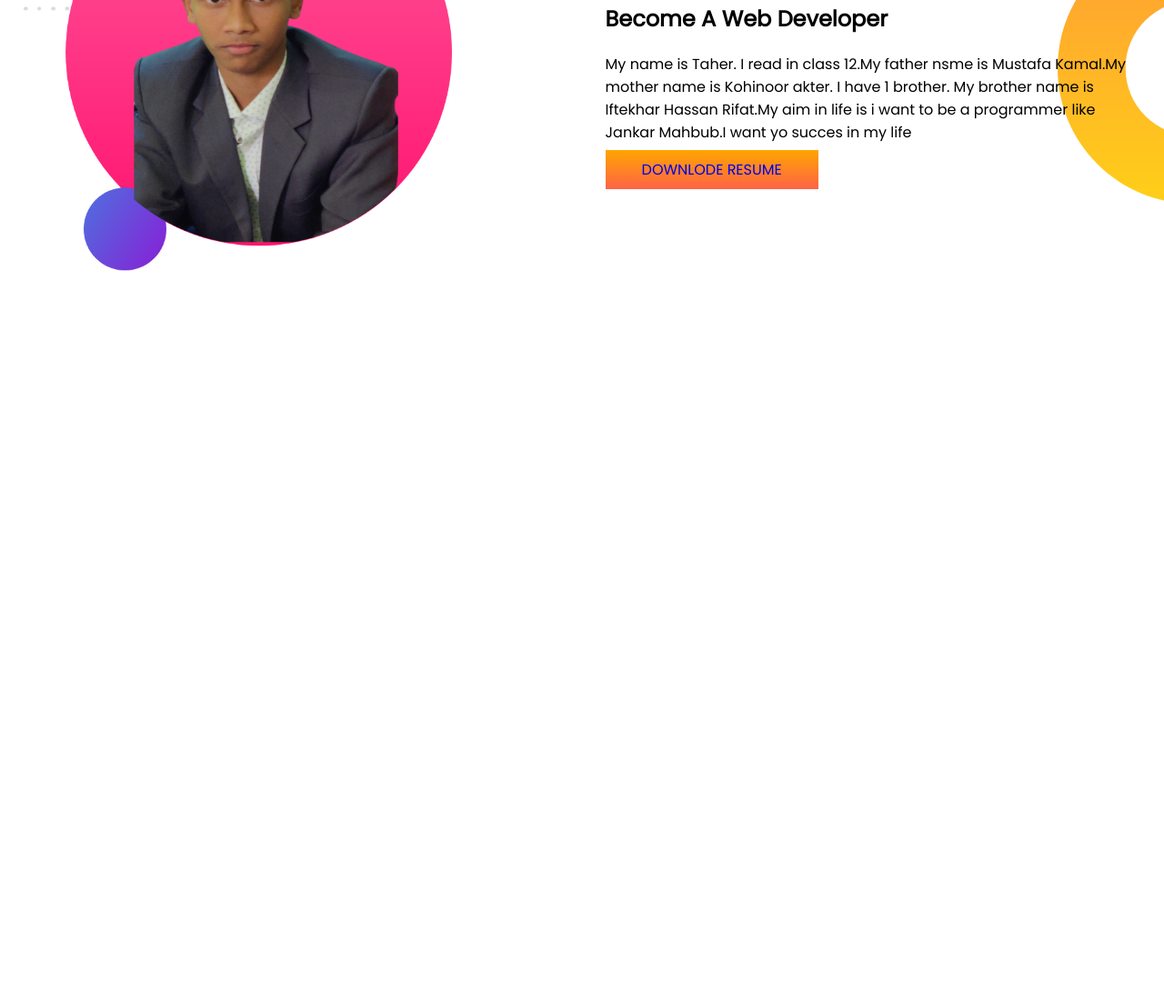
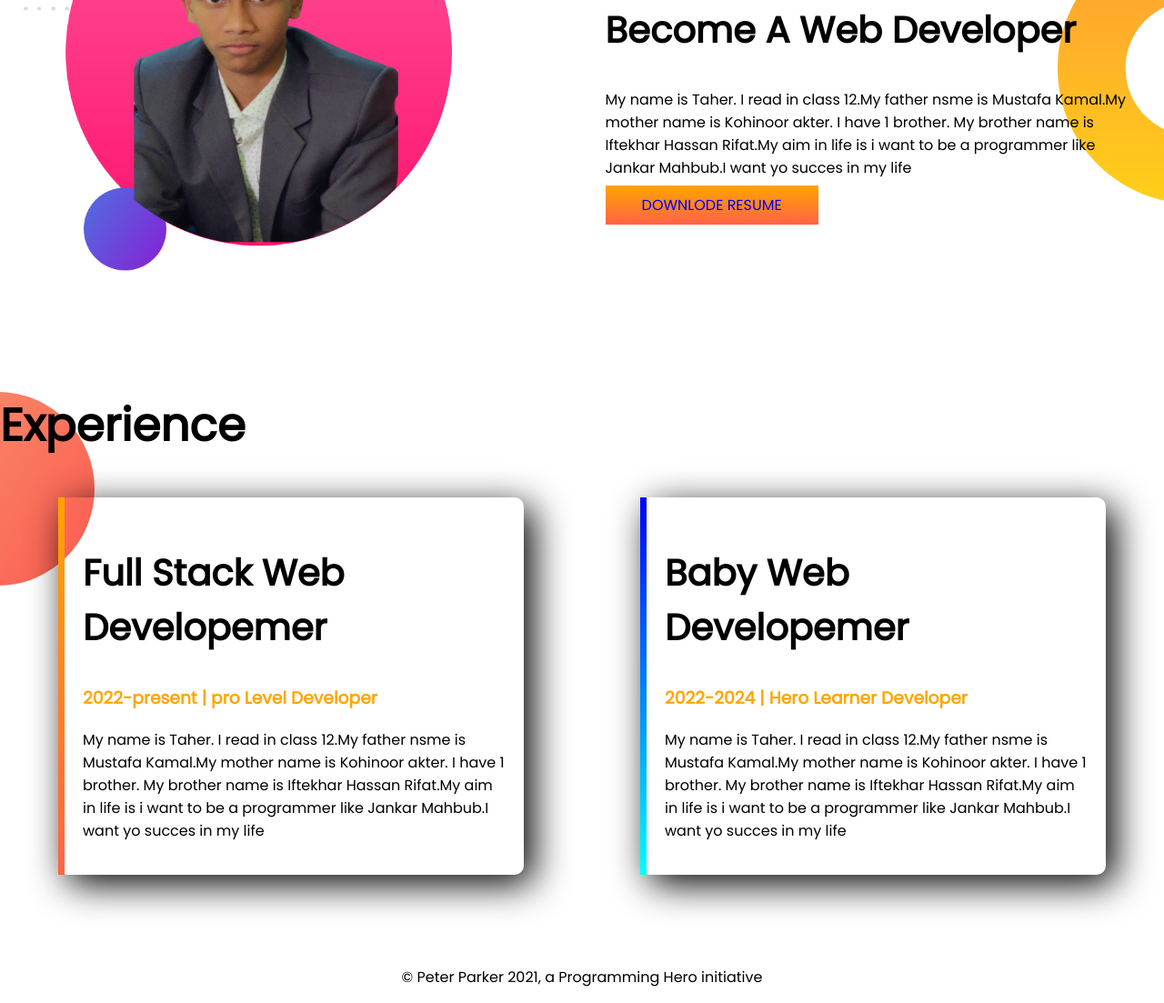
Before and after one commit to Abutaherrisat/Abu-Taher-portfolio, a plain HTML site: page index.html in a window 1280 px wide. Shown: the part 806-1909 px from the top of the page at 91% size. Before the commit the page ends 1237 px from the top, so only its background shows below. Drawn offline with Linux system fonts and the light colour scheme.

Commit message:
footer and experiences

```diff
--- a/index.html
+++ b/index.html
@@ -11,7 +11,7 @@
 
     <link rel="stylesheet" href="style.css">
 </head>
-     <section class="top-banner">
+     <section class="top-banner flexible-container">
         <div class="half-width">
             <h1>welcome to</h1>
             <h1><span class="color-change">taher</span> world</h1>
@@ -24,7 +24,7 @@
 
          </div>
      </section>
-     <section class="dream-big">
+     <section class="dream-big flexible-container">
          <div class="half-width"><img src="images/taher-2-picture-with-bg (1).png" alt=""></div>
          <div class="half-width">
              <h1>Dream Big</h1>
@@ -34,6 +34,24 @@
          </div>
 
      </section>
+     <section class="experience-area">
+         <h1>Experience</h1>
+         <div class="flexible-container">
+            <div id="full-stack-experience" class="experience-item">
+                <h2>Full Stack Web Developemer</h2>
+                <h3 class="color-change">2022-present | pro Level Developer</h3>
+                <p>My name is Taher. I read in class 12.My father nsme is Mustafa Kamal.My mother name is Kohinoor akter. I have 1 brother. My brother name is Iftekhar Hassan Rifat.My aim in life is i want to be a programmer like Jankar Mahbub.I want yo succes in my life</p>
+            </div>
+            <div id="web-dev-experience" class="experience-item">
+                <h2>Baby Web Developemer</h2>
+                <h3 class="color-change">2022-2024 | Hero Learner Developer</h3>
+                <p>My name is Taher. I read in class 12.My father nsme is Mustafa Kamal.My mother name is Kohinoor akter. I have 1 brother. My brother name is Iftekhar Hassan Rifat.My aim in life is i want to be a programmer like Jankar Mahbub.I want yo succes in my life</p>
+            </div>
+         </div>
+     </section>
+     <footer>
+         <p>© Peter Parker 2021, a Programming Hero initiative</p>
+     </footer>
 <body>
 
 </body>
--- a/style.css
+++ b/style.css
@@ -6,10 +6,13 @@ body{
 h1{
     font-size: 50px;
 }
+h2{
+    font-size:40px;
+}
 .color-change{
     color:orange;
 }
-section{
+.flexible-container{
     display: flex;
     margin-bottom: 100px;
 }
@@ -36,3 +39,31 @@ section{
 
 
 }
+.experience-item{
+    width:40%;
+    margin-left: 5%;
+    margin-right: 5%;
+    padding: 20px;
+    box-shadow: 10px 10px 40px;
+    border-radius: 10px;
+
+}
+.experience-area{
+    background-image: url(images/exp-bg.png);
+    background-repeat: no-repeat;
+
+}
+#web-dev-experience{
+    border-left: 7px solid;
+    border-image: linear-gradient(blue, cyan);
+    border-image-slice: 1;
+
+}
+#full-stack-experience{
+    border-left:7px solid;
+    border-image: linear-gradient(orange,tomato);
+    border-image-slice:1;
+}
+footer p{
+    text-align:center;
+}
```
